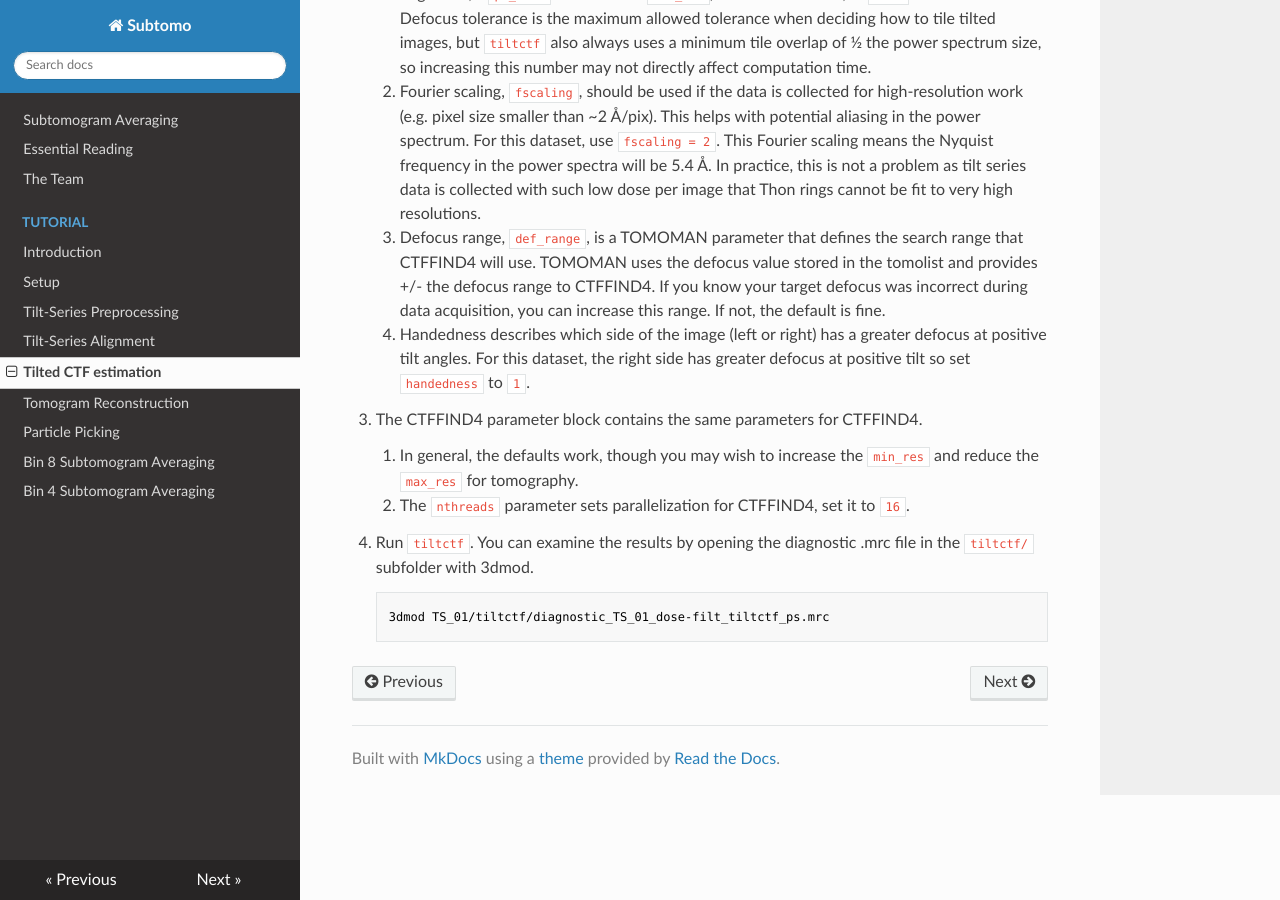
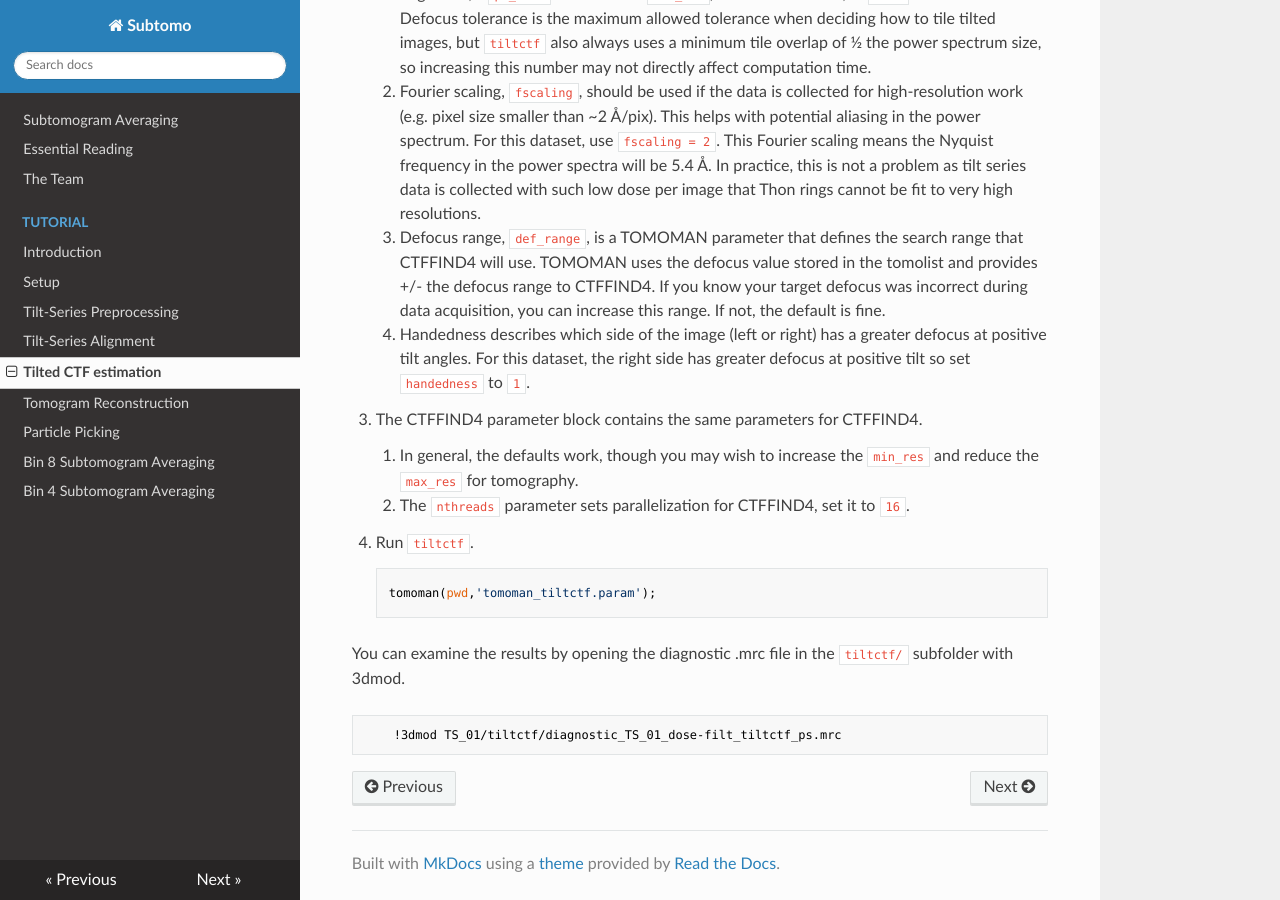
Before and after one commit to wan-lab-vanderbilt/subtomo-tutorials, an MkDocs documentation site: the page built from docs/hiv/ctf_estimation.md, in a window 1280 px wide and 900 px high, scrolled down 504 px. Built offline with MkDocs 1.6.1, drawn with Linux system fonts in a browser that asks for light colours; nearby versions of some CDN libraries.

Commit message:
Update ctf_estimation.md
formatting

```diff
--- a/docs/hiv/ctf_estimation.md
+++ b/docs/hiv/ctf_estimation.md
@@ -36,6 +36,10 @@ Except where noted, default values are fine.
 
     2. The `nthreads` parameter sets parallelization for CTFFIND4, set it to `16`.
 
-4. Run `tiltctf`. You can examine the results by opening the diagnostic .mrc file in the `tiltctf/` subfolder with 3dmod.
+4. Run `tiltctf`.
 
-        3dmod TS_01/tiltctf/diagnostic_TS_01_dose-filt_tiltctf_ps.mrc
+        tomoman(pwd,'tomoman_tiltctf.param');
+
+   You can examine the results by opening the diagnostic .mrc file in the `tiltctf/` subfolder with 3dmod.
+
+        !3dmod TS_01/tiltctf/diagnostic_TS_01_dose-filt_tiltctf_ps.mrc
```
